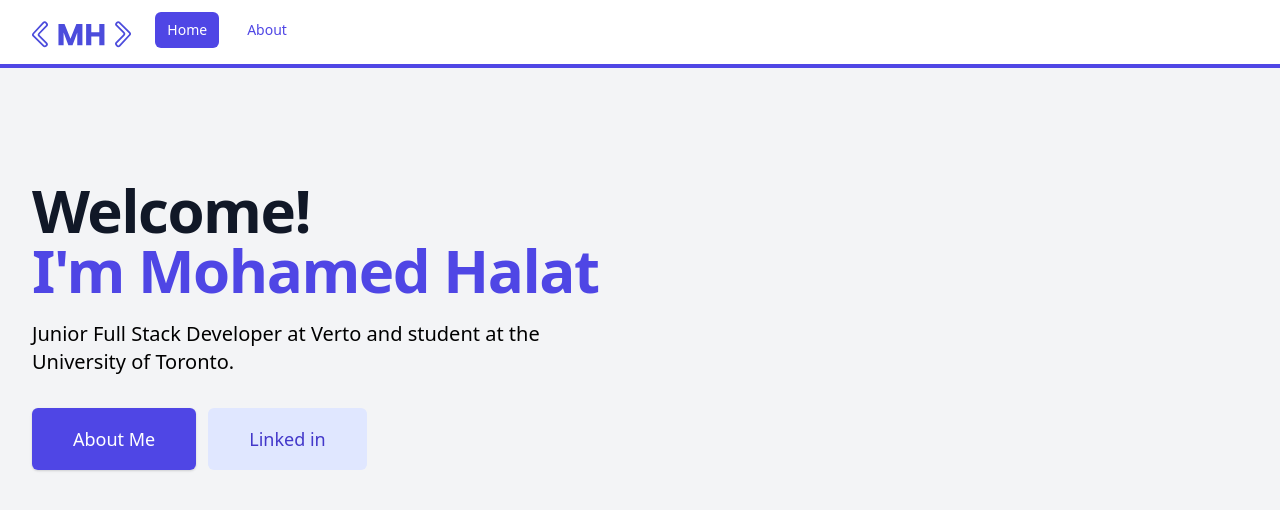
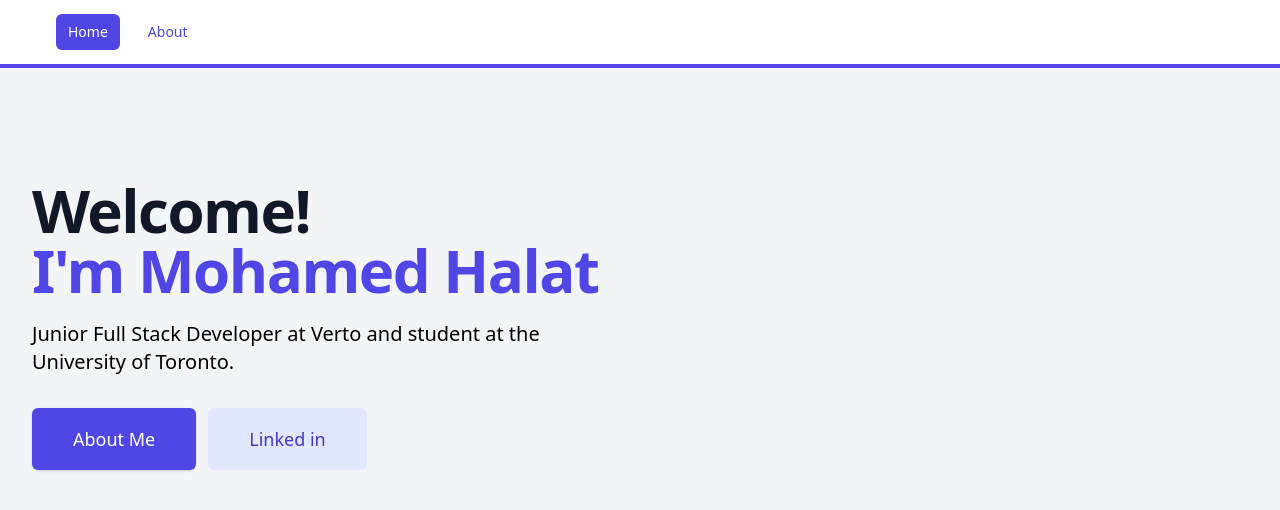
Before and after one commit to MohamedHalat/Portfolio, a Vue app: page / in a window 1280 px wide. Shown: the top 510 px of the page. Built offline with nearby package versions, Linux system fonts and the light colour scheme.

Commit message:
chore: remove header logo

```diff
--- a/src/components/app-header/nav-bar.vue
+++ b/src/components/app-header/nav-bar.vue
@@ -11,9 +11,6 @@
           </DisclosureButton>
         </div>
         <div class="flex-1 flex items-center justify-center sm:items-stretch sm:justify-start">
-          <div class="flex-shrink-0 flex items-center">
-            <img class="lg:block h-10 w-auto" src="@/assets/images/logo.svg" alt="MH" />
-          </div>
           <div class="hidden sm:block sm:ml-6">
             <div class="flex space-x-4">
               <router-link
```
